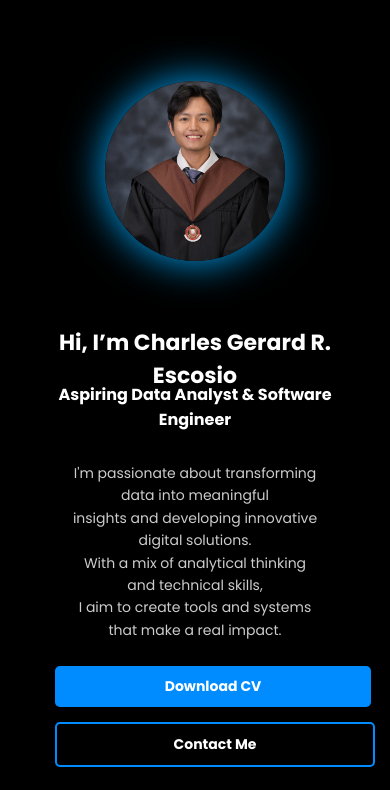
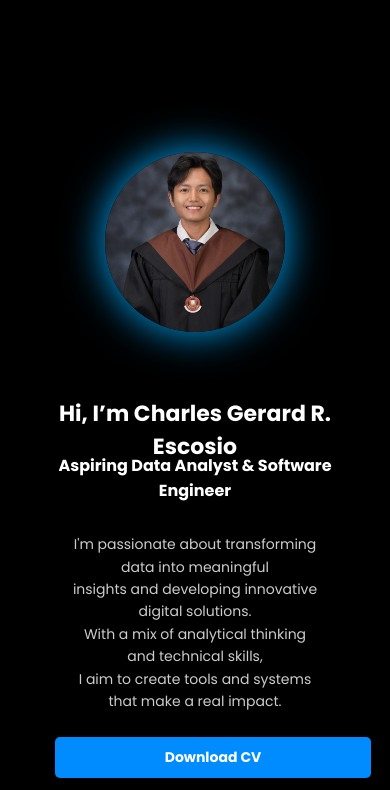
Before and after one commit to charlesescosio/charlesescosio.github.io, a plain HTML site: page index.html in a window 390 px wide. Shown: the part 48-838 px from the top of the page. Drawn offline with Linux system fonts and the light colour scheme.

Commit message:
Initial site publish

```diff
--- a/styles.css
+++ b/styles.css
@@ -1133,3 +1133,17 @@ nav {
     padding-top: 130px;
   }
 }
+
+@media (max-width: 400px) {
+  #home {
+    position: relative;
+    min-height: 100dvh;
+    display: flex;
+    flex-direction: column;
+    justify-content: flex-start;
+    align-items: center;
+    padding-top: 160px;
+    padding-bottom: 60px;
+    box-sizing: border-box;
+  }
+}
```
